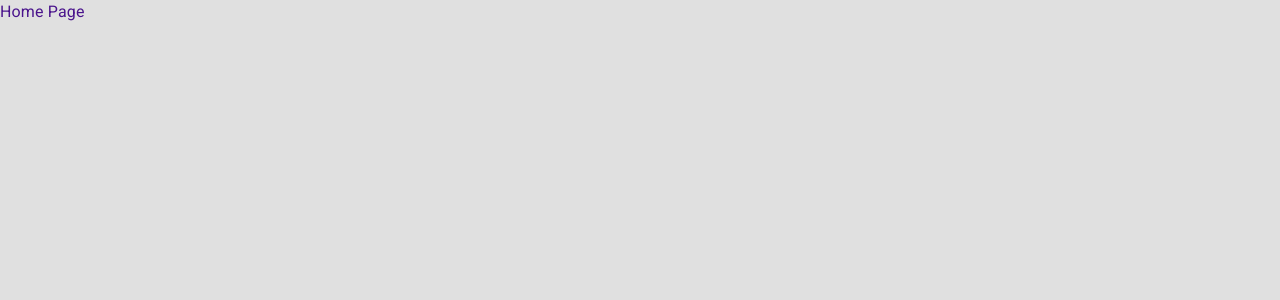
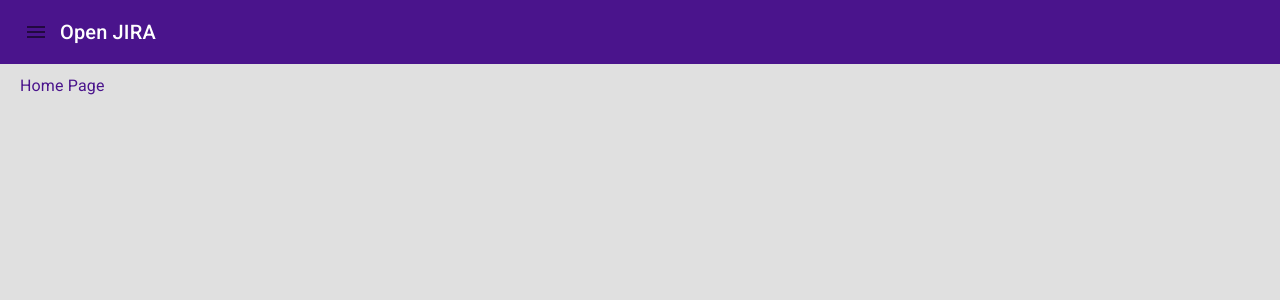
Before and after one commit to Alejoboga20/next-open-jira, a Next.js app: page / in a window 1280 px wide. Shown: the top 300 px of the page. Built offline with nearby package versions, Linux system fonts and the light colour scheme.

Commit message:
Add Navbar

```diff
--- /dev/null
+++ b/components/layouts/Layout.tsx
@@ -0,0 +1,23 @@
+import { Box } from '@mui/material';
+import Head from 'next/head';
+import { Navbar } from '../ui';
+
+export const Layout = ({ title = 'Open JIRA', children }: LayoutProps) => {
+	return (
+		<Box sx={{ flexGrow: 1 }}>
+			<Head>
+				<title>{title}</title>
+			</Head>
+
+			<Navbar />
+			{/* Sidebar */}
+
+			<Box sx={{ padding: '10px 20px' }}>{children}</Box>
+		</Box>
+	);
+};
+
+interface LayoutProps {
+	children: JSX.Element | JSX.Element[];
+	title?: string;
+}
--- /dev/null
+++ b/components/layouts/index.ts
@@ -0,0 +1 @@
+export { Layout } from './Layout';
--- /dev/null
+++ b/components/ui/Navbar.tsx
@@ -0,0 +1,18 @@
+import { MenuOutlined } from '@mui/icons-material';
+import { AppBar, IconButton, Toolbar, Typography } from '@mui/material';
+
+export const Navbar = ({}: NavbarProps) => {
+	return (
+		<AppBar position='sticky' elevation={0}>
+			<Toolbar>
+				<IconButton size='large' edge='start'>
+					<MenuOutlined />
+				</IconButton>
+
+				<Typography variant='h6'>Open JIRA</Typography>
+			</Toolbar>
+		</AppBar>
+	);
+};
+
+interface NavbarProps {}
--- /dev/null
+++ b/components/ui/index.ts
@@ -0,0 +1 @@
+export { Navbar } from './Navbar';
--- a/pages/_app.tsx
+++ b/pages/_app.tsx
@@ -1,6 +1,6 @@
 import type { AppProps } from 'next/app';
 import { CssBaseline, ThemeProvider } from '@mui/material';
-import { lightTheme } from '../themes';
+import { darkTheme, lightTheme } from '../themes';
 import '../styles/globals.css';
 
 function MyApp({ Component, pageProps }: AppProps) {
--- a/pages/index.tsx
+++ b/pages/index.tsx
@@ -1,11 +1,12 @@
 import { Typography } from '@mui/material';
 import React from 'react';
+import { Layout } from '../components/layouts';
 
 const HomePage = () => {
 	return (
-		<div>
+		<Layout>
 			<Typography color='primary'>Home Page</Typography>
-		</div>
+		</Layout>
 	);
 };
 
--- a/themes/dark-theme.ts
+++ b/themes/dark-theme.ts
@@ -12,5 +12,16 @@
 		},
 	},
 
-	components: {},
+	components: {
+		MuiAppBar: {
+			defaultProps: {
+				elevation: 0,
+			},
+			styleOverrides: {
+				root: {
+					backgroundColor: '#4a148c',
+				},
+			},
+		},
+	},
 });
--- a/themes/light-theme.ts
+++ b/themes/light-theme.ts
@@ -18,5 +18,11 @@
 		},
 	},
 
-	components: {},
+	components: {
+		MuiAppBar: {
+			defaultProps: {
+				elevation: 0,
+			},
+		},
+	},
 });
```
